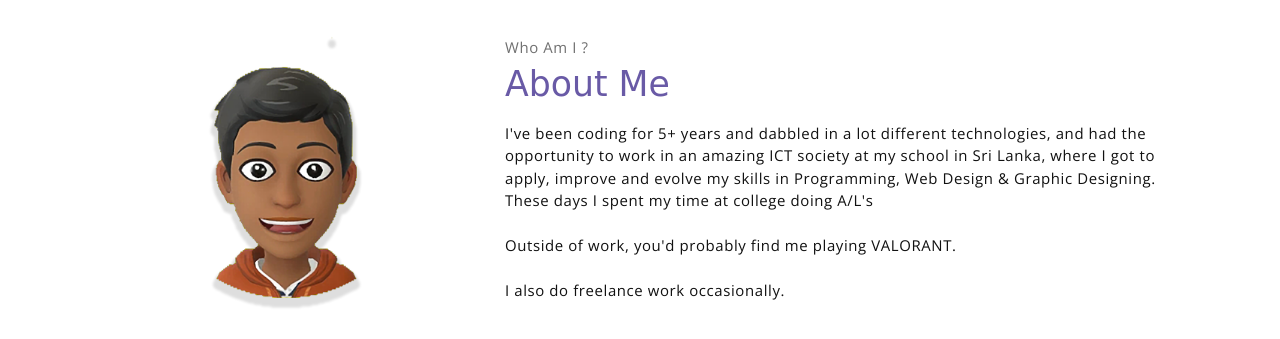
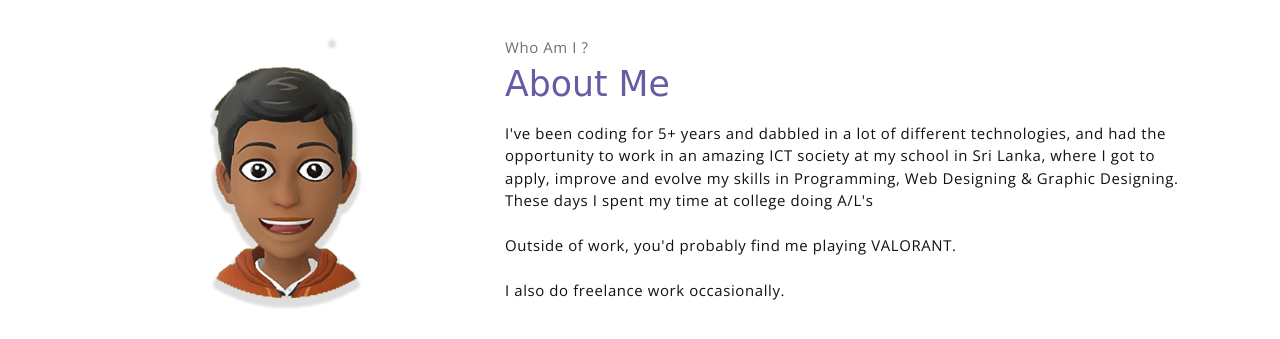
Before and after one commit to amiru-godage/Portfolio, a website: page index.html in a window 1280 px wide. Shown: the part 800-1139 px from the top of the page. Drawn offline with nearby package versions, Linux system fonts and the light colour scheme; a web font is replaced by a local one.

Commit message:
Update index.html

```diff
--- a/index.html
+++ b/index.html
@@ -72,7 +72,7 @@
                     <p class="section-subtitle">Who Am I ?</p>
                     <h2 class="section-title mb-3">About Me</h2>
                     <p>
-                        I've been coding for 5+ years and dabbled in a lot different technologies, and had the opportunity to work in an amazing ICT society at my school in Sri Lanka, where I got to apply, improve and evolve my skills in Programming, Web Design & Graphic Designing. These days I spent my time at college doing A/L's <br><br> Outside of work, you'd probably find me playing VALORANT. <br><br>I also do freelance work occasionally.
+                        I've been coding for 5+ years and dabbled in a lot of different technologies, and had the opportunity to work in an amazing ICT society at my school in Sri Lanka, where I got to apply, improve and evolve my skills in Programming, Web Designing & Graphic Designing. These days I spent my time at college doing A/L's <br><br> Outside of work, you'd probably find me playing VALORANT. <br><br>I also do freelance work occasionally.
 
                     </p>
                     <button class="btn-rounded btn btn-outline-primary mt-4"><a href="https://wa.me/+94716885522">Contact Me</a></button>
```
